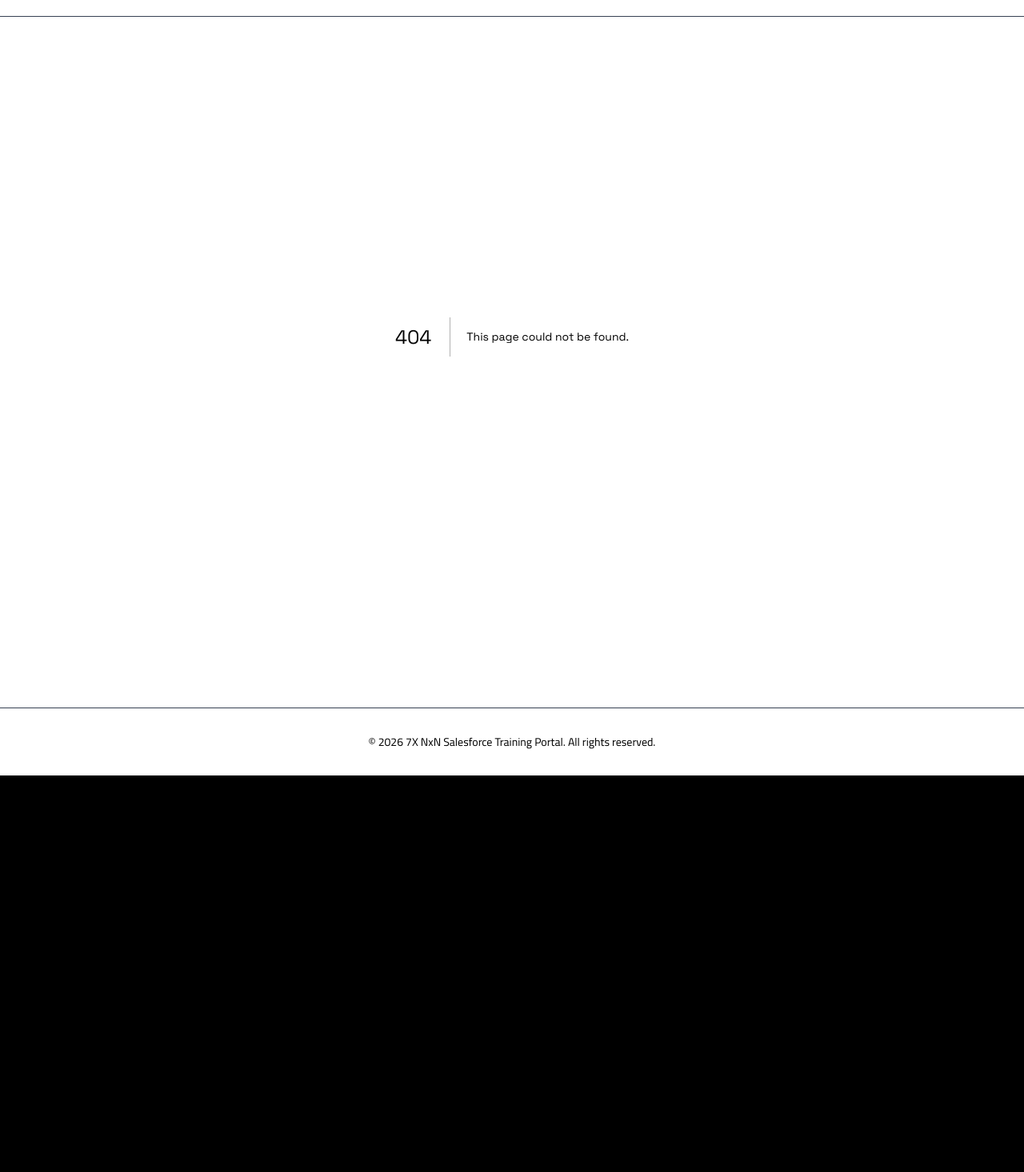
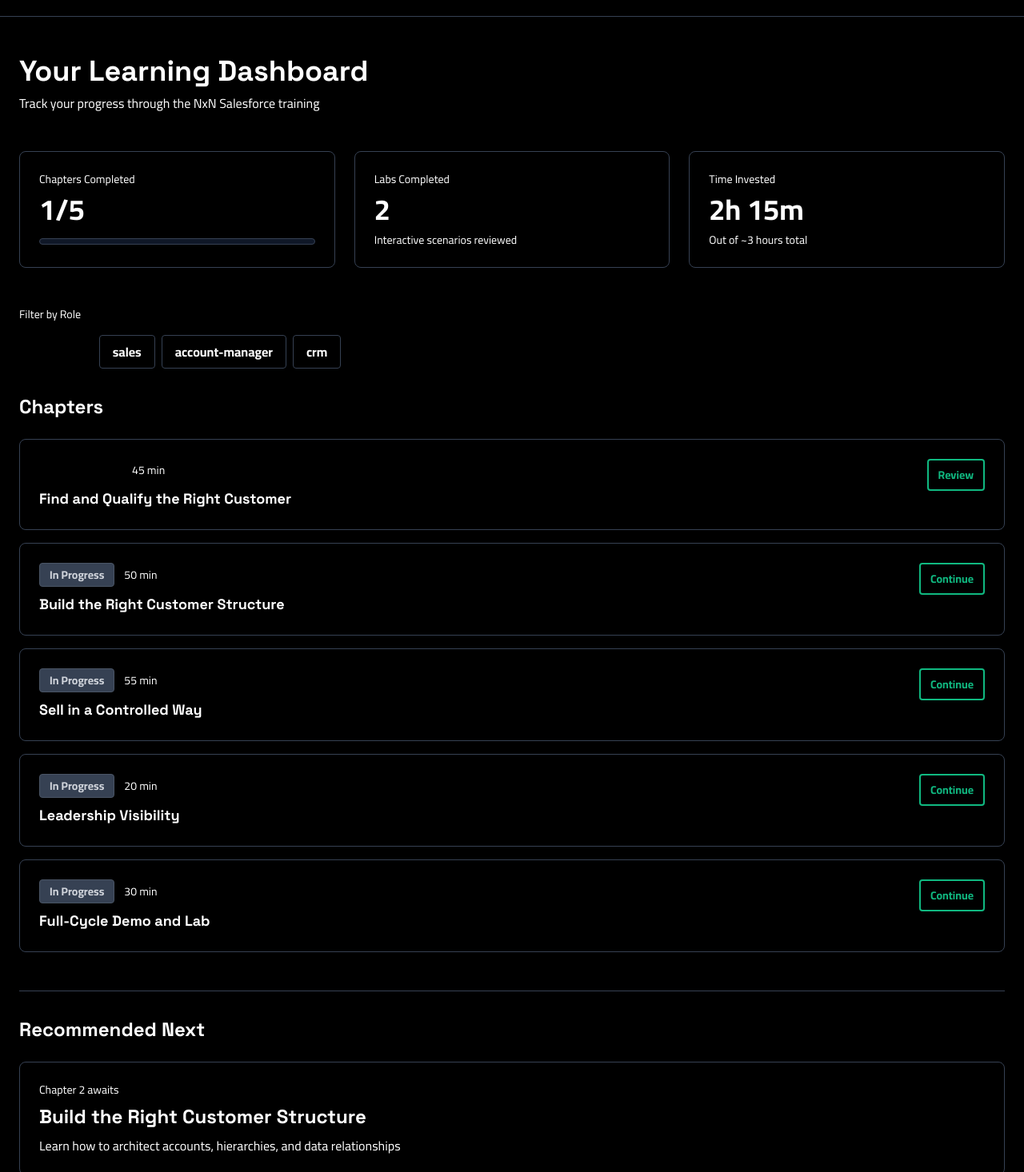
Before and after one commit to FuadalNsour/TrainingSalesforce-NxN, a Next.js app: page /dashboard in a window 1280 px wide. Before the commit this address had no page. Shown: the part 44-1510 px from the top of the page at 80% size. Before the commit the page ends 1014 px from the top, so only its background shows below. Built offline with nearby package versions, Linux system fonts and the light colour scheme.

Commit message:
feat: build dashboard with progress tracking and chapter list

```diff
--- /dev/null
+++ b/app/dashboard/page.tsx
@@ -0,0 +1,151 @@
+'use client';
+
+import { useState } from 'react';
+import { Card } from '@/components/common/Card';
+import { ProgressBar } from '@/components/common/ProgressBar';
+import { Badge } from '@/components/common/Badge';
+import { Button } from '@/components/common/Button';
+import Link from 'next/link';
+import { ROUTES } from '@/lib/constants';
+import { Role } from '@/lib/types';
+
+export default function Dashboard() {
+  const [selectedRole, setSelectedRole] = useState<Role | 'all'>('all');
+
+  // Mock user progress
+  const chaptersCompleted = 1;
+  const totalChapters = 5;
+  const labsCompleted = 2;
+
+  const chapters = [
+    {
+      id: '01-find-qualify',
+      title: 'Find and Qualify the Right Customer',
+      completed: true,
+      duration: 45,
+    },
+    {
+      id: '02-build-structure',
+      title: 'Build the Right Customer Structure',
+      completed: false,
+      duration: 50,
+    },
+    {
+      id: '03-sell-controlled',
+      title: 'Sell in a Controlled Way',
+      completed: false,
+      duration: 55,
+    },
+    {
+      id: '04-leadership',
+      title: 'Leadership Visibility',
+      completed: false,
+      duration: 20,
+    },
+    {
+      id: '05-full-cycle',
+      title: 'Full-Cycle Demo and Lab',
+      completed: false,
+      duration: 30,
+    },
+  ];
+
+  return (
+    <div className="max-w-7xl mx-auto px-6 py-12">
+      {/* Page Header */}
+      <div className="mb-12">
+        <h1 className="text-4xl font-display font-bold mb-2">Your Learning Dashboard</h1>
+        <p className="text-secondary">Track your progress through the NxN Salesforce training</p>
+      </div>
+
+      {/* Quick Stats */}
+      <div className="grid grid-cols-1 md:grid-cols-3 gap-6 mb-12">
+        <Card>
+          <p className="text-secondary text-sm mb-2">Chapters Completed</p>
+          <p className="text-4xl font-display font-bold text-accent">{chaptersCompleted}/{totalChapters}</p>
+          <div className="mt-4">
+            <ProgressBar current={chaptersCompleted} total={totalChapters} showPercent={false} />
+          </div>
+        </Card>
+
+        <Card>
+          <p className="text-secondary text-sm mb-2">Labs Completed</p>
+          <p className="text-4xl font-display font-bold text-accent">{labsCompleted}</p>
+          <p className="text-sm text-secondary mt-2">Interactive scenarios reviewed</p>
+        </Card>
+
+        <Card>
+          <p className="text-secondary text-sm mb-2">Time Invested</p>
+          <p className="text-4xl font-display font-bold text-accent">2h 15m</p>
+          <p className="text-sm text-secondary mt-2">Out of ~3 hours total</p>
+        </Card>
+      </div>
+
+      {/* Role Filter */}
+      <div className="mb-8">
+        <p className="text-secondary mb-4 text-sm">Filter by Role</p>
+        <div className="flex flex-wrap gap-2">
+          {['all', 'sales', 'account-manager', 'crm'].map((role) => (
+            <button
+              key={role}
+              onClick={() => setSelectedRole(role as Role | 'all')}
+              className={`px-4 py-2 rounded font-bold transition-colors ${
+                selectedRole === role
+                  ? 'bg-accent text-black'
+                  : 'bg-surface border border-gray-700 text-white hover:border-accent'
+              }`}
+            >
+              {role === 'all' ? 'All Roles' : role}
+            </button>
+          ))}
+        </div>
+      </div>
+
+      {/* Chapters List */}
+      <div>
+        <h2 className="text-2xl font-display font-bold mb-6">Chapters</h2>
+        <div className="space-y-4">
+          {chapters.map((chapter) => (
+            <Card key={chapter.id} hoverable>
+              <div className="flex items-start justify-between">
+                <div className="flex-1">
+                  <div className="flex items-center gap-3 mb-2">
+                    <Badge type={chapter.completed ? 'progress' : 'status'}>
+                      {chapter.completed ? '✓ Completed' : 'In Progress'}
+                    </Badge>
+                    <span className="text-sm text-secondary">{chapter.duration} min</span>
+                  </div>
+                  <h3 className="text-lg font-display font-bold">{chapter.title}</h3>
+                </div>
+                <Link href={ROUTES.chapter(chapter.id)}>
+                  <Button variant="outline" size="sm">
+                    {chapter.completed ? 'Review' : 'Continue'}
+                  </Button>
+                </Link>
+              </div>
+            </Card>
+          ))}
+        </div>
+      </div>
+
+      {/* Recommended Next */}
+      <div className="mt-12 pt-8 border-t border-gray-700">
+        <h2 className="text-2xl font-display font-bold mb-6">Recommended Next</h2>
+        <Card className="bg-gradient-to-r from-surface to-surface border-accent">
+          <div className="flex items-center justify-between">
+            <div>
+              <p className="text-secondary text-sm mb-2">Chapter 2 awaits</p>
+              <h3 className="text-2xl font-display font-bold">Build the Right Customer Structure</h3>
+              <p className="text-secondary mt-2">Learn how to architect accounts, hierarchies, and data relationships</p>
+            </div>
+            <Link href={ROUTES.chapter('02-build-structure')}>
+              <Button variant="primary" size="lg">
+                Start Chapter 2
+              </Button>
+            </Link>
+          </div>
+        </Card>
+      </div>
+    </div>
+  );
+}
```
